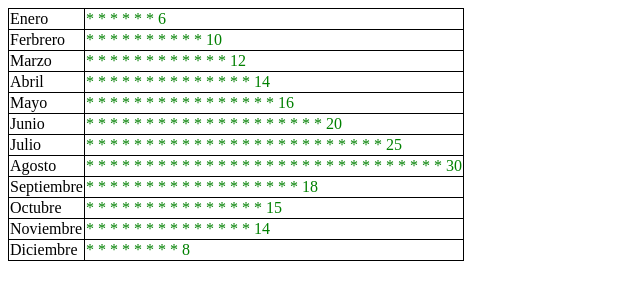
After one commit to jmiquis/BackEnd, a PHP site: page /08.php in a window 1280 px wide. The commit adds this page. Shown: the top 300 px of the page, without its empty margins (0-640 px from the left). Run offline with PHP 8.4, Linux system fonts and the light colour scheme.

Commit message:
varios cambios ejercicio 8 y cambios en el 1

```diff
--- /dev/null
+++ b/ejerciciosPhp03/08.php
@@ -0,0 +1,35 @@
+<!DOCTYPE html>
+<?php require_once('infopaises.php')?>
+<html lang="en">
+<head>
+    <meta charset="UTF-8">
+    <meta http-equiv="X-UA-Compatible" content="IE=edge">
+    <meta name="viewport" content="width=device-width, initial-scale=1.0">
+    <style>
+        table,th,tr,td{
+            border: 1px black solid;
+            border-collapse: collapse;
+            size: 100px;
+        }
+        .barra{
+            color:green;
+        }
+    </style>
+    <title>Document</title>
+</head>
+<body>
+    <table>
+        <?php foreach ($ArrayTemperaturasYMeses as $key => $value):?>
+            <tr>
+                <td><?= $key ?></td>
+                <td class=barra>
+                    <?php for($i=0;$i<$value;$i++):?>
+                        *
+                    <?php endfor?>
+                    <?=$value?>
+                </td>
+            </tr>
+        <?php endforeach?>
+    </table>
+</body>
+</html>
--- a/ejerciciosPhp03/infopaises.php
+++ b/ejerciciosPhp03/infopaises.php
@@ -68,3 +68,12 @@ function mergearArrays($paises,$ciudades){
 
 }
 $arraymergeado=mergearArrays($paises,$ciudades);
+
+
+ function crearArrayTemperaturasYMeses(){
+  $arrayTemperaturas=[ 6, 10, 12, 14,16 ,20 ,25 , 30, 18, 15, 14, 8];
+  $arrayMeses=["Enero","Ferbrero","Marzo","Abril","Mayo","Junio","Julio","Agosto","Septiembre","Octubre","Noviembre","Diciembre"];
+  return array_combine( $arrayMeses, $arrayTemperaturas);
+}
+
+$ArrayTemperaturasYMeses=crearArrayTemperaturasYMeses();
```
Also changed, not shown: ejerciciosPhp03/01.php (+19 -15 lines).
